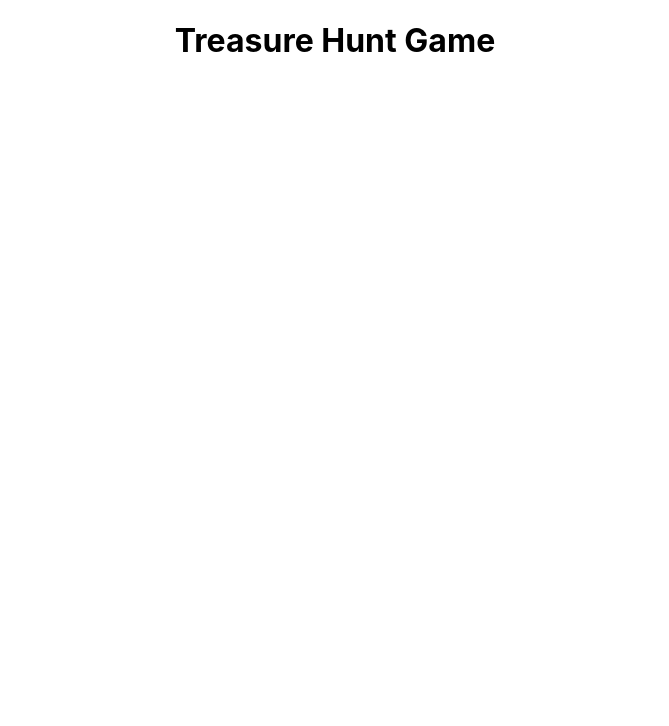
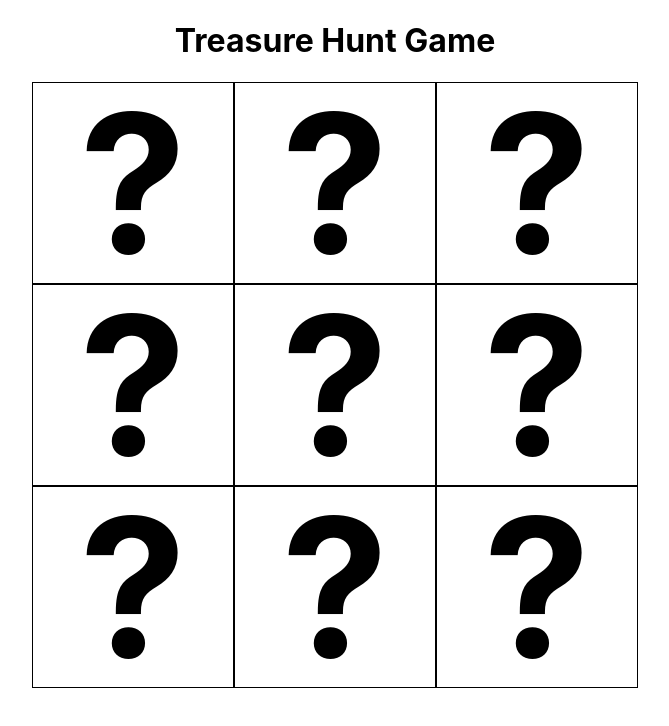
Before and after one commit to learn-academy-2022-foxtrot/treasurehunt-JeremyDuncan, a React (Create React App) app: page / in a window 1280 px wide. Shown: the top 726 px of the page, without its empty margins (305-974 px from the left). Built offline with nearby package versions, Linux system fonts and the light colour scheme.

Commit message:
added styles to board

```diff
--- a/src/App.css
+++ b/src/App.css
@@ -1,9 +1,25 @@
 h1 {
   text-align: center;
 }
-
+.App {
+  display: flex;
+  flex-direction: column;
+  justify-content: center;
+  align-items: center;
+}
 .square {
+  display: flex;
+  justify-content: center;
+  align-items: center;
   height: 200px;
   width: 200px;
   border: 1px solid black;
+  font-size: 12rem;
+  font-weight: bold;
 }
+
+.board {
+  display: flex;
+  flex-wrap: wrap;
+  width: 606px;
+}
--- a/src/App.js
+++ b/src/App.js
@@ -1,5 +1,6 @@
-import React, { useState } from "react"
-import "./App.css"
+import React, { useState } from "react";
+import "./App.css";
+import Square from "./components/Square";
 
 const App = () => {
   const [board, setBoard] = useState([
@@ -11,14 +12,21 @@ const App = () => {
     "?",
     "?",
     "?",
-    "?"
-  ])
+    "?",
+  ]);
+
+  const handleClick = (e) => {};
 
   return (
-    <>
+    <div className="App">
       <h1>Treasure Hunt Game</h1>
-    </>
-  )
-}
+      <div className="board">
+        {board.map((space, index) => {
+          return <Square boardPiece={space} handleClick={handleClick} />;
+        })}
+      </div>
+    </div>
+  );
+};
 
-export default App
+export default App;
--- a/src/components/Square.js
+++ b/src/components/Square.js
@@ -1,10 +1,13 @@
-import React from "react"
+import React from "react";
 
-const Square = () => {
+const Square = ({ boardPiece, handleClick }) => {
+  // let boardPiece = props.boardPiece;
   return (
     <>
-      <div className="square"></div>
+      <div className="square" onClick={handleClick}>
+        {boardPiece}
+      </div>
     </>
-  )
-}
-export default Square
+  );
+};
+export default Square;
```
